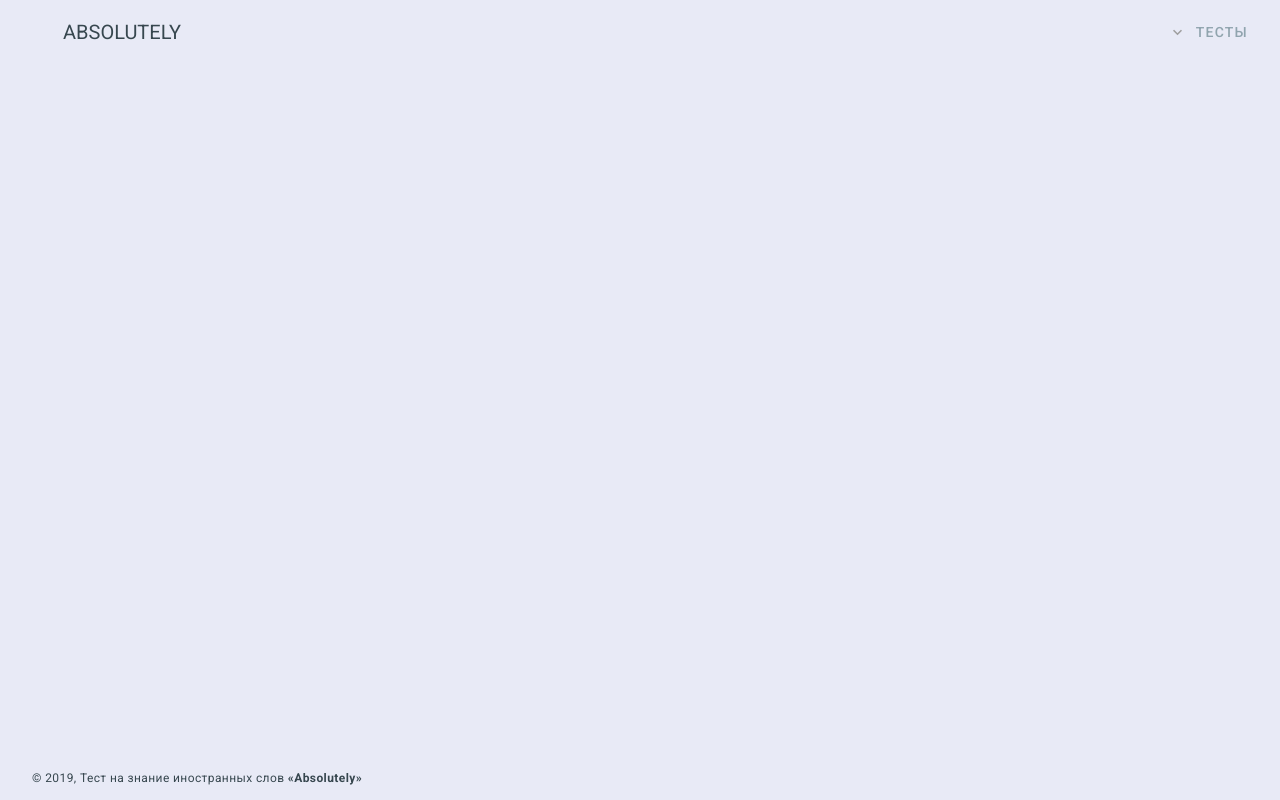
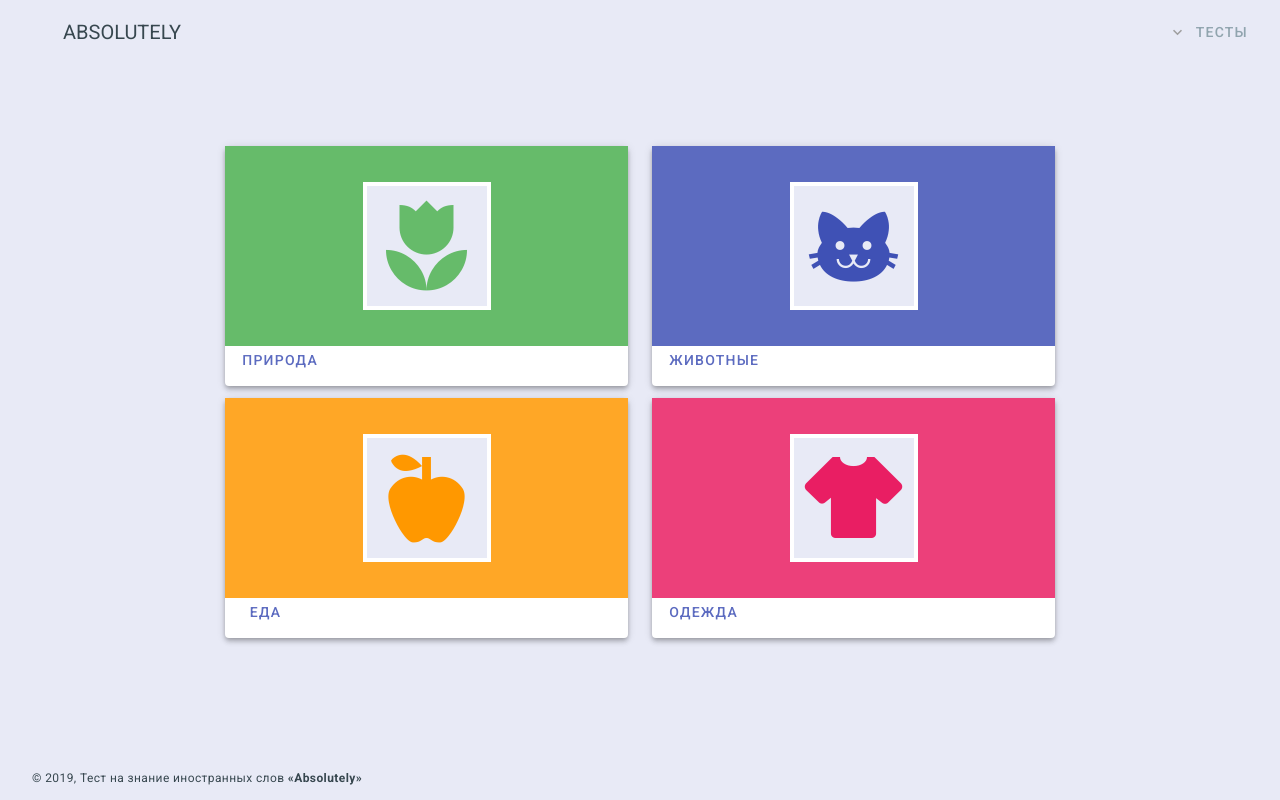
Before and after one commit to aksenov-dev/absolutely, a Vue app: page / in a window 1280 px wide. Built offline with nearby package versions, Linux system fonts and the light colour scheme.

Commit message:
create home page and add cards

```diff
--- a/src/App.vue
+++ b/src/App.vue
@@ -6,7 +6,7 @@
 
 		<v-content class="secondary px-4 pb-4">
 			<!-- renders the matched component for the given path -->
-      <router-view></router-view>
+      <router-view :links="links"></router-view>
     </v-content>
 
 		<!-- footer -->
@@ -32,21 +32,29 @@ export default {
     links: [
 			{
 				icon: "mdi-flower-tulip",
+				color: 'green lighten-1',
+				textColor: 'green--text text--lighten-1',
 				text: "Природа",
 				route: "/nature"
 			},
 			{
 				icon: "mdi-cat",
+				color: 'indigo lighten-1',
+				textColor: 'indigo--text indigo--lighten-1',
 				text: "Животные",
 				route: "/animals"
 			},
 			{
 				icon: "mdi-food-apple",
+				color: 'orange lighten-1',
+				textColor: 'orange--text orange--lighten-1',
 				text: "Еда",
 				route: "/food"
 			},
 			{
 				icon: "mdi-tshirt-crew",
+				color: 'pink lighten-1',
+				textColor: 'pink--text pink--lighten-1',
 				text: "Одежда",
 				route: "/clothes"
 			}
--- a/src/router/index.js
+++ b/src/router/index.js
@@ -1,8 +1,11 @@
 import Vue from 'vue'
 import VueRouter from 'vue-router'
+import Meta from 'vue-meta'
+
 import Home from '../views/Home.vue'
 
 Vue.use(VueRouter)
+Vue.use(Meta)
 
 const routes = [
   {
--- a/src/views/Home.vue
+++ b/src/views/Home.vue
@@ -1,11 +1,79 @@
 <template>
-  <div class="home">
+	<v-container class="fill-height pb-5" >
+		<v-row class="my-4 mx-auto" style="max-width:854px">
+			<v-col cols="12" sm="6" v-for="(link, i) in links" :key="i">
 
-  </div>
+				<!-- card -->
+				<v-hover>
+					<template v-slot="{ hover }">
+						<v-card class="mx-auto" width="100%" :elevation="hover ? 12 : 4">
+
+							<!-- image link -->
+							<router-link :to="link.route" class="td-none">
+								<v-row align="center" style="height:200px" class="mx-0" :class="link.color">
+									<v-col>
+										<v-sheet
+											color="white"
+											height="128"
+											width="128"
+											class="mx-auto pt-1 round shadow"
+										>
+											<v-sheet
+												height="120"
+												width="120"
+												class="d-flex round secondary ml-1"
+											>
+
+												<!-- card icon -->
+												<v-icon class="mx-auto" :class="link.textColor" size="108">
+													{{ link.icon }}
+												</v-icon>
+
+											</v-sheet>
+										</v-sheet>
+									</v-col>
+								</v-row>
+							</router-link>
+
+							<!-- text link -->
+							<v-card-actions>
+								<v-btn text :to="link.route" class="primary--text hover-none">
+									{{ link.text }}
+								</v-btn>
+							</v-card-actions>
+
+						</v-card>
+					</template>
+				</v-hover>
+
+			</v-col>
+		</v-row>
+	</v-container>
 </template>
 
 <script>
 export default {
-  name: 'home'
+	name: 'home',
+	metaInfo: {
+		title: 'Абсолютли'
+	},
+  props: {
+		links: {
+			type: Array,
+			required: true
+		}
+	}
+};
+</script>
+
+<style>
+a.td-none {
+	text-decoration: none;
 }
-</script>
+.hover-none:hover:before, .hover-none:focus:before {
+	display: none;
+}
+.round {
+	border-radius: 50%;
+}
+</style>
```
